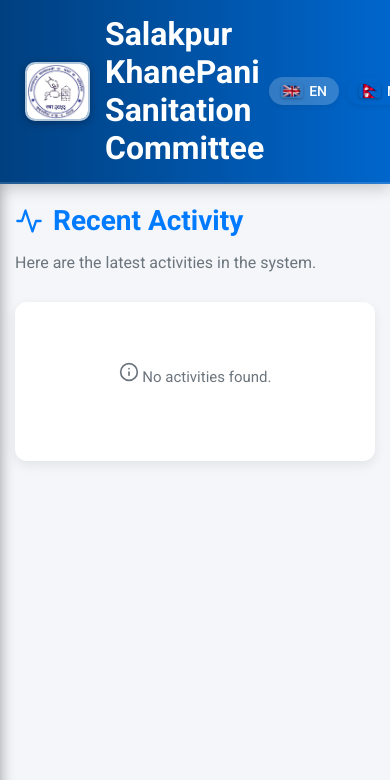
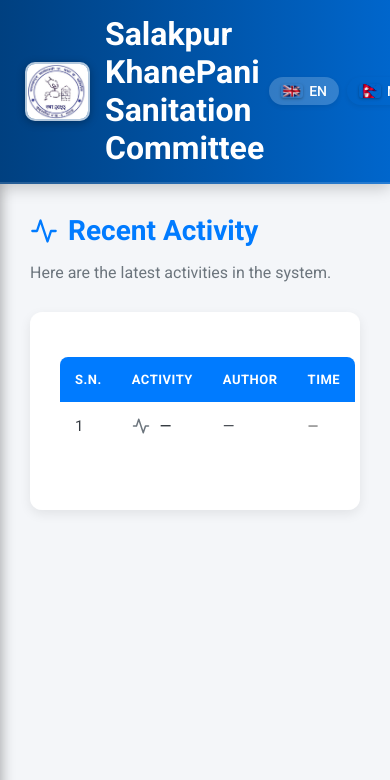
Before and after one commit to NischalAcharya060/Khanepani, a PHP site: page /admin/activity.php in a window 390 px wide; the page is wider, and only the part inside the window is pictured. Shown: the top 780 px of that part. Run offline with PHP 8.4, Linux system fonts and the light colour scheme; the visitor is signed in with stand-in values (Sample User, id 1); data that the repository does not hold is empty.

Commit message:
improvements

```diff
--- a/admin/activity.php
+++ b/admin/activity.php
@@ -18,36 +18,31 @@ if (isset($_GET['lang'])) {
         $_SESSION['lang'] = $_GET['lang'];
     }
 }
-// Ensure lang file is included after session is set
+// Include language file
 include '../lang/' . ($_SESSION['lang'] ?? 'en') . '.php';
 
 // Pagination settings
-$limit = 10; // Increased limit for a better view
+$limit = 10;
 $page = isset($_GET['page']) ? max(1, intval($_GET['page'])) : 1;
 $offset = ($page - 1) * $limit;
 
-// Fetch recent activities from multiple tables
-// Note: We use the Nepali description key for "New notice" in the SQL as the type_desc field should be easily parsable/readable regardless of language context here.
+// Fetch recent activities with author info
 $activities_query = "
-    SELECT CONCAT('".$lang['notice_label'].": ', title) AS type_desc, created_at AS time, 'notice' AS source_type FROM notices
+    SELECT CONCAT('".$lang['notice_label'].": ', IFNULL(title,'—')) AS type_desc, created_at AS time, IFNULL(created_by,'—') AS author, 'notice' AS source_type FROM notices
     UNION ALL
-    SELECT CONCAT('".$lang['message'].": ', SUBSTRING(message, 1, 50), '...') AS type_desc, created_at AS time, 'message' AS source_type FROM contact_messages
+    SELECT CONCAT('".$lang['image'].": ', IFNULL(title,'—')) AS type_desc, created_at AS time, IFNULL(uploaded_by,'—') AS author, 'gallery' AS source_type FROM gallery
     UNION ALL
-    SELECT CONCAT('".$lang['image'].": ', title) AS type_desc, created_at AS time, 'gallery' AS source_type FROM gallery
-    UNION ALL
-    SELECT CONCAT('".$lang['add_new_admin'].": ', username) AS type_desc, created_at AS time, 'admin' AS source_type FROM admins
+    SELECT CONCAT('".$lang['add_new_admin'].": ', IFNULL(username,'—')) AS type_desc, created_at AS time, IFNULL(added_by,'—') AS author, 'admin' AS source_type FROM admins
     ORDER BY time DESC
     LIMIT $offset, $limit
 ";
 
 $activities = $conn->query($activities_query);
 
-// Get total activities count for pagination
+// Total activities count for pagination
 $total_result = $conn->query("
     SELECT COUNT(*) as total FROM (
         SELECT id FROM notices
-        UNION ALL
-        SELECT id FROM contact_messages
         UNION ALL
         SELECT id FROM gallery
         UNION ALL
@@ -69,7 +64,7 @@ function format_nepali_date($date_str, $cal) {
     $year  = (int)date('Y', $timestamp);
     $month = (int)date('m', $timestamp);
     $day   = (int)date('d', $timestamp);
-    $hour  = (int)date('h', $timestamp); // 12-hour
+    $hour  = (int)date('h', $timestamp);
     $minute = (int)date('i', $timestamp);
     $ampm  = date('A', $timestamp);
 
@@ -89,7 +84,6 @@ function format_nepali_date($date_str, $cal) {
     }
 }
 
-// Function to get a relevant icon for the activity type
 function getActivityIcon($source_type) {
     switch ($source_type) {
         case 'notice': return 'file-text';
@@ -99,7 +93,6 @@ function getActivityIcon($source_type) {
         default: return 'activity';
     }
 }
-
 ?>
 <!DOCTYPE html>
 <html lang="<?= $_SESSION['lang'] ?>">
@@ -111,198 +104,33 @@ function getActivityIcon($source_type) {
     <link href="https://fonts.googleapis.com/css2?family=Roboto:wght@400;500;700;900&display=swap" rel="stylesheet">
     <script src="https://unpkg.com/feather-icons"></script>
     <style>
-        /* --- Aesthetic Variables (Consistent with other files) --- */
         :root {
             --primary-color: #007bff;
             --primary-dark: #0056b3;
             --secondary-color: #6c757d;
-            --success-color: #28a745;
-            --danger-color: #dc3545;
             --background-light: #f4f6f9;
             --card-background: #ffffff;
             --border-color: #e9ecef;
             --text-dark: #343a40;
             --shadow-light: 0 4px 12px rgba(0, 0, 0, 0.08);
         }
-
-        body {
-            font-family: 'Roboto', sans-serif;
-            background-color: var(--background-light);
-            color: var(--text-dark);
-        }
-
-        /* --- Main Layout --- */
-        main {
-            padding: 30px;
-            max-width: 1000px;
-            margin: 0 auto;
-        }
-
-        h2 {
-            font-size: 28px;
-            font-weight: 700;
-            margin-bottom: 5px;
-            color: var(--primary-color);
-            display: flex;
-            align-items: center;
-        }
-        h2 svg {
-            margin-right: 10px;
-            width: 28px;
-            height: 28px;
-        }
-
-        .subtitle {
-            color: var(--secondary-color);
-            margin-bottom: 30px;
-            font-size: 16px;
-        }
-
-        /* --- Card and Table Styling --- */
-        .card {
-            background: var(--card-background);
-            padding: 30px;
-            border-radius: 12px;
-            box-shadow: var(--shadow-light);
-            overflow-x: auto; /* Handle responsive table */
-        }
-
-        table {
-            width: 100%;
-            border-collapse: separate;
-            border-spacing: 0;
-            margin-top: 15px;
-            border-radius: 8px;
-            overflow: hidden; /* For rounded corners on the table */
-        }
-
-        th, td {
-            padding: 15px;
-            text-align: left;
-            font-size: 15px;
-        }
-
-        /* Table Header */
-        th {
-            background: var(--primary-color);
-            font-weight: 600;
-            color: #fff;
-            text-transform: uppercase;
-            letter-spacing: 0.5px;
-            font-size: 13px;
-        }
-
-        /* Table Body */
-        tbody tr {
-            transition: background 0.3s ease;
-        }
-        tbody tr:nth-child(even) {
-            background: #fcfcfc;
-        }
-        tbody tr:hover {
-            background: #e9f0ff; /* Light primary hover color */
-        }
-
-        /* Activity column style */
-        .activity-cell {
-            display: flex;
-            align-items: center;
-            gap: 10px;
-            font-weight: 500;
-        }
-        .activity-cell svg {
-            color: var(--secondary-color);
-            width: 18px;
-            height: 18px;
-            flex-shrink: 0;
-        }
-
-        /* Time column style */
-        .time-cell {
-            color: #555;
-            font-size: 14px;
-        }
-
-        /* --- Pagination --- */
-        .pagination {
-            text-align: center;
-            margin-top: 30px;
-        }
-
-        .pagination a {
-            display: inline-flex;
-            align-items: center;
-            padding: 8px 15px;
-            margin: 0 4px;
-            border-radius: 6px;
-            border: 1px solid var(--border-color);
-            color: var(--primary-color);
-            text-decoration: none;
-            font-weight: 500;
-            transition: all 0.2s ease;
-        }
-
-        .pagination a:hover:not(.active) {
-            background: #e9ecef;
-        }
-
-        .pagination a.active {
-            background: var(--primary-color);
-            color: #fff;
-            border-color: var(--primary-dark);
-            box-shadow: 0 2px 4px rgba(0, 123, 255, 0.3);
-        }
-
-        /* Responsive table transformation */
-        @media (max-width: 768px) {
-            main {
-                padding: 20px 15px;
-            }
-            .card {
-                padding: 15px;
-            }
-            table, thead, tbody, th, td, tr {
-                display: block;
-            }
-            thead {
-                display: none; /* Hide original header */
-            }
-            td {
-                padding: 12px;
-                border: none;
-                border-bottom: 1px dashed var(--border-color);
-                position: relative;
-                text-align: right;
-            }
-            td:last-child {
-                border-bottom: 0;
-            }
-            td::before {
-                content: attr(data-label);
-                font-weight: 600;
-                display: block;
-                float: left;
-                text-transform: uppercase;
-                font-size: 12px;
-                color: var(--secondary-color);
-            }
-            .activity-cell {
-                justify-content: flex-end;
-            }
-            .activity-cell svg {
-                float: left;
-                margin-right: 0;
-            }
-            /* Adjust S.N. to be left-aligned for clarity */
-            td[data-label="<?= $lang['sn'] ?? 'S.N.' ?>"] {
-                text-align: left;
-                font-weight: bold;
-                color: var(--primary-dark);
-            }
-            td[data-label="<?= $lang['sn'] ?? 'S.N.' ?>"]::before {
-                display: none;
-            }
-        }
+        body { font-family: 'Roboto', sans-serif; background-color: var(--background-light); color: var(--text-dark); }
+        main { padding: 30px; max-width: 1000px; margin: 0 auto; }
+        h2 { font-size: 28px; font-weight: 700; margin-bottom: 5px; color: var(--primary-color); display: flex; align-items: center; }
+        h2 svg { margin-right: 10px; width: 28px; height: 28px; }
+        .subtitle { color: var(--secondary-color); margin-bottom: 30px; font-size: 16px; }
+        .card { background: var(--card-background); padding: 30px; border-radius: 12px; box-shadow: var(--shadow-light); overflow-x: auto; }
+        table { width: 100%; border-collapse: separate; border-spacing: 0; margin-top: 15px; border-radius: 8px; overflow: hidden; }
+        th, td { padding: 15px; text-align: left; font-size: 15px; }
+        th { background: var(--primary-color); font-weight: 600; color: #fff; text-transform: uppercase; letter-spacing: 0.5px; font-size: 13px; }
+        tbody tr:nth-child(even) { background: #fcfcfc; }
+        tbody tr:hover { background: #e9f0ff; }
+        .activity-cell { display: flex; align-items: center; gap: 10px; font-weight: 500; }
+        .activity-cell svg { color: var(--secondary-color); width: 18px; height: 18px; flex-shrink: 0; }
+        .time-cell { color: #555; font-size: 14px; }
+        .pagination { text-align: center; margin-top: 30px; }
+        .pagination a { display: inline-flex; align-items: center; padding: 8px 15px; margin: 0 4px; border-radius: 6px; border: 1px solid var(--border-color); color: var(--primary-color); text-decoration: none; font-weight: 500; transition: all 0.2s ease; }
+        .pagination a.active { background: var(--primary-color); color: #fff; border-color: var(--primary-dark); box-shadow: 0 2px 4px rgba(0, 123, 255, 0.3); }
     </style>
 </head>
 <body>
@@ -317,9 +145,10 @@ function getActivityIcon($source_type) {
         <table>
             <thead>
             <tr>
-                <th style="width: 5%;"><?= $lang['sn'] ?? 'S.N.' ?></th>
-                <th style="width: 60%;"><?= $lang['activity_desc'] ?? 'Activity' ?></th>
-                <th style="width: 35%;"><?= $lang['time'] ?? 'Time' ?></th>
+                <th><?= $lang['sn'] ?? 'S.N.' ?></th>
+                <th><?= $lang['activity_desc'] ?? 'Activity' ?></th>
+                <th><?= $lang['author'] ?? 'Author' ?></th>
+                <th><?= $lang['time'] ?? 'Time' ?></th>
             </tr>
             </thead>
             <tbody>
@@ -327,19 +156,18 @@ function getActivityIcon($source_type) {
                 <?php $sn = $offset + 1; ?>
                 <?php while ($act = $activities->fetch_assoc()): ?>
                     <tr>
-                        <td data-label="<?= $lang['sn'] ?? 'S.N.' ?>"><?= $sn++ ?></td>
-                        <td data-label="<?= $lang['activity_desc'] ?? 'Activity' ?>" class="activity-cell">
+                        <td><?= $sn++ ?></td>
+                        <td class="activity-cell">
                             <i data-feather="<?= getActivityIcon($act['source_type']) ?>"></i>
-                            <span><?= htmlspecialchars($act['type_desc']) ?></span>
+                            <?= htmlspecialchars($act['type_desc'] ?: '—') ?>
                         </td>
-                        <td data-label="<?= $lang['time'] ?? 'Time' ?>" class="time-cell">
-                            <?= format_nepali_date($act['time'], $cal) ?>
-                        </td>
+                        <td><?= htmlspecialchars($act['author'] ?: '—') ?></td>
+                        <td class="time-cell"><?= $act['time'] ? format_nepali_date($act['time'], $cal) : '—' ?></td>
                     </tr>
                 <?php endwhile; ?>
             <?php else: ?>
                 <tr>
-                    <td colspan="3" style="text-align:center; padding:30px; color:var(--secondary-color);">
+                    <td colspan="4" style="text-align:center; padding:30px; color:var(--secondary-color);">
                         <i data-feather="info" style="width:20px; height:20px;"></i>
                         <?= $lang['no_activity'] ?? 'No activities found.' ?>
                     </td>
@@ -356,43 +184,17 @@ function getActivityIcon($source_type) {
             <?php
             $start = max(1, $page-2);
             $end = min($total_pages, $page+2);
-            if ($total_pages > 5) {
-                // Logic to show first page, dots, current page range, dots, last page
-                if ($start > 1) {
-                    echo '<a href="?page=1">1</a>';
-                    if ($start > 2) {
-                        echo '<span style="padding: 6px 12px; color: var(--secondary-color);">...</span>';
-                    }
-                }
-            }
-
             for($p=$start;$p<=$end;$p++): ?>
                 <a href="?page=<?= $p ?>" class="<?= ($p==$page)?'active':'' ?>"><?= $p ?></a>
             <?php endfor; ?>
-
-            <?php
-            if ($total_pages > 5) {
-                if ($end < $total_pages) {
-                    if ($end < $total_pages - 1) {
-                        echo '<span style="padding: 6px 12px; color: var(--secondary-color);">...</span>';
-                    }
-                    echo '<a href="?page='.$total_pages.'">'.$total_pages.'</a>';
-                }
-            }
-            ?>
 
             <?php if($page<$total_pages): ?>
                 <a href="?page=<?= $page+1 ?>"><?= $lang['next'] ?? 'Next »' ?></a>
             <?php endif; ?>
         </div>
-
     </div>
 </main>
 
-<script>
-    // Initialize Feather Icons
-    feather.replace();
-</script>
-
+<script> feather.replace(); </script>
 </body>
 </html>
--- a/admin/add_notice.php
+++ b/admin/add_notice.php
@@ -63,9 +63,9 @@ if ($_SERVER['REQUEST_METHOD'] === 'POST') {
     if (!$error && $title) {
         $file_paths = !empty($uploaded_files) ? json_encode($uploaded_files) : null;
 
-        $stmt = $conn->prepare("INSERT INTO notices (title, content, file, created_at) VALUES (?, ?, ?, NOW())");
+        $stmt = $conn->prepare("INSERT INTO notices (title, content, file, created_at, created_by) VALUES (?, ?, ?, NOW(), ?)");
         if ($stmt) {
-            $stmt->bind_param("sss", $title, $content, $file_paths);
+            $stmt->bind_param("ssss", $title, $content, $file_paths, $username);
             if ($stmt->execute()) {
                 header("Location: manage_notices.php");
                 exit();
@@ -154,7 +154,7 @@ if ($_SERVER['REQUEST_METHOD'] === 'POST') {
     <?php endif; ?>
 
     <form method="POST" class="notice-form" enctype="multipart/form-data">
-        <label for="title"><?= $lang['notice_title'] ?? 'Notice Title' ?> <span style="color:var(--error-color)">*</span></label>
+        <label for="title"><?= $lang['notice_title'] ?? 'Notice Title' ?> <span style="color:red">*</span></label>
         <input type="text" name="title" id="title" required value="<?= htmlspecialchars($_POST['title'] ?? '') ?>">
 
         <label for="content"><?= $lang['notice_description'] ?? 'Notice Description' ?></label>
--- a/admin/gallery_add.php
+++ b/admin/gallery_add.php
@@ -31,7 +31,6 @@ if (isset($_POST['upload_image'])) {
     $imageTmp = $_FILES['image']['tmp_name'];
     $targetDir = "../assets/uploads/";
 
-    // Sanitize file name to prevent issues and ensure uniqueness
     $uniqueFileName = uniqid() . '-' . time() . '-' . preg_replace("/[^a-zA-Z0-9\.]/", "", basename($imageName));
     $targetFile = $targetDir . $uniqueFileName;
 
@@ -52,8 +51,9 @@ if (isset($_POST['upload_image'])) {
 
     if (in_array($fileExt, $allowedTypes)) {
         if (move_uploaded_file($imageTmp, $targetFile)) {
-            $sql = "INSERT INTO gallery (album_id, title, image, created_at)
-                    VALUES ('$album_id', '$title', '$uniqueFileName', NOW())"; // Save unique file name
+            $uploaded_by = mysqli_real_escape_string($conn, $username);
+            $sql = "INSERT INTO gallery (album_id, title, image, uploaded_by, created_at)
+                    VALUES ('$album_id', '$title', '$uniqueFileName', '$uploaded_by', NOW())";
             if (mysqli_query($conn, $sql)) {
                 $success = $lang['image_uploaded_success'] ?? "✅ Image uploaded successfully!";
             } else {
--- a/admin/manage_admins.php
+++ b/admin/manage_admins.php
@@ -492,6 +492,7 @@ $username = $_SESSION['username'] ?? 'Admin';
             <th><?= $lang['status'] ?? 'Status' ?></th>
             <th><?= $lang['created_at'] ?? 'Created At' ?></th>
             <th><?= $lang['last_login'] ?? 'Last Login' ?></th>
+            <th><?= $lang['added_by'] ?? 'Added By' ?></th>
 
             <?php if ($is_master_admin_session): ?>
                 <th><?= $lang['actions'] ?? 'Actions' ?></th>
@@ -561,6 +562,7 @@ $username = $_SESSION['username'] ?? 'Admin';
                         }
                         ?>
                     </td>
+                    <td><?= htmlspecialchars($admin['added_by'] ?? 'N/A') ?></td>
 
                     <?php if ($is_master_admin_session): ?>
                         <td class="action-buttons-cell">
--- a/admin/manage_gallery.php
+++ b/admin/manage_gallery.php
@@ -206,6 +206,7 @@ $hasImages = mysqli_num_rows($result) > 0;
                 <th><?= $lang['title'] ?? "Title" ?></th>
                 <th><?= $lang['album'] ?? "Album" ?></th>
                 <th><?= $lang['uploaded_at'] ?? "Uploaded At" ?></th>
+                <th><?= $lang['uploaded_by'] ?? "Uploaded By" ?></th>
                 <th><?= $lang['actions'] ?? "Actions" ?></th>
             </tr>
             </thead>
@@ -218,6 +219,7 @@ $hasImages = mysqli_num_rows($result) > 0;
                     <td><?= $row['title'] ? htmlspecialchars($row['title']) : '<em>' . ($lang['no_title'] ?? "No Title") . '</em>' ?></td>
                     <td><?= $row['album_name'] ? htmlspecialchars($row['album_name']) : '<em>' . ($lang['uncategorized'] ?? "Uncategorized") . '</em>' ?></td>
                     <td><?= nepali_date_time($row['created_at'], $cal) ?></td>
+                    <td><?= !empty($row['uploaded_by']) ? htmlspecialchars($row['uploaded_by']) : 'N.A.' ?></td>
                     <td>
                         <a href="gallery_edit.php?id=<?= $row['id'] ?>" class="btn btn-edit">✏ <?= $lang['edit'] ?? "Edit" ?></a>
                         <a href="manage_gallery.php?delete=<?= $row['id'] ?>" class="btn btn-delete"
--- a/admin/manage_notices.php
+++ b/admin/manage_notices.php
@@ -150,6 +150,7 @@ $username = $_SESSION['username'];
             <th><?= $lang['sn'] ?? 'S.N.' ?></th>
             <th><?= $lang['title'] ?? 'Title' ?></th>
             <th><?= $lang['date'] ?? 'Date' ?></th>
+            <th><?= $lang['created_by'] ?? 'Created By' ?></th>
             <th><?= $lang['actions'] ?? 'Actions' ?></th>
         </tr>
         </thead>
@@ -161,6 +162,7 @@ $username = $_SESSION['username'];
                     <td><?= $sn++ ?></td>
                     <td><?= htmlspecialchars($notice['title']) ?></td>
                     <td><?= format_nepali_date($notice['created_at'], $cal) ?></td>
+                    <td><?= !empty($notice['created_by']) ? htmlspecialchars($notice['created_by']) : 'N.A.' ?></td>
                     <td>
                         <a href="view_notice.php?id=<?= $notice['id'] ?>" class="btn small info">👁 <?= $lang['view'] ?? 'View' ?></a>
                         <a href="edit_notice.php?id=<?= $notice['id'] ?>" class="btn small">✏ <?= $lang['edit'] ?? 'Edit' ?></a>
```
Also changed, not shown: admin/add_admin.php (+4 -5 lines), admin/dashboard.php (+78 -67 lines).
